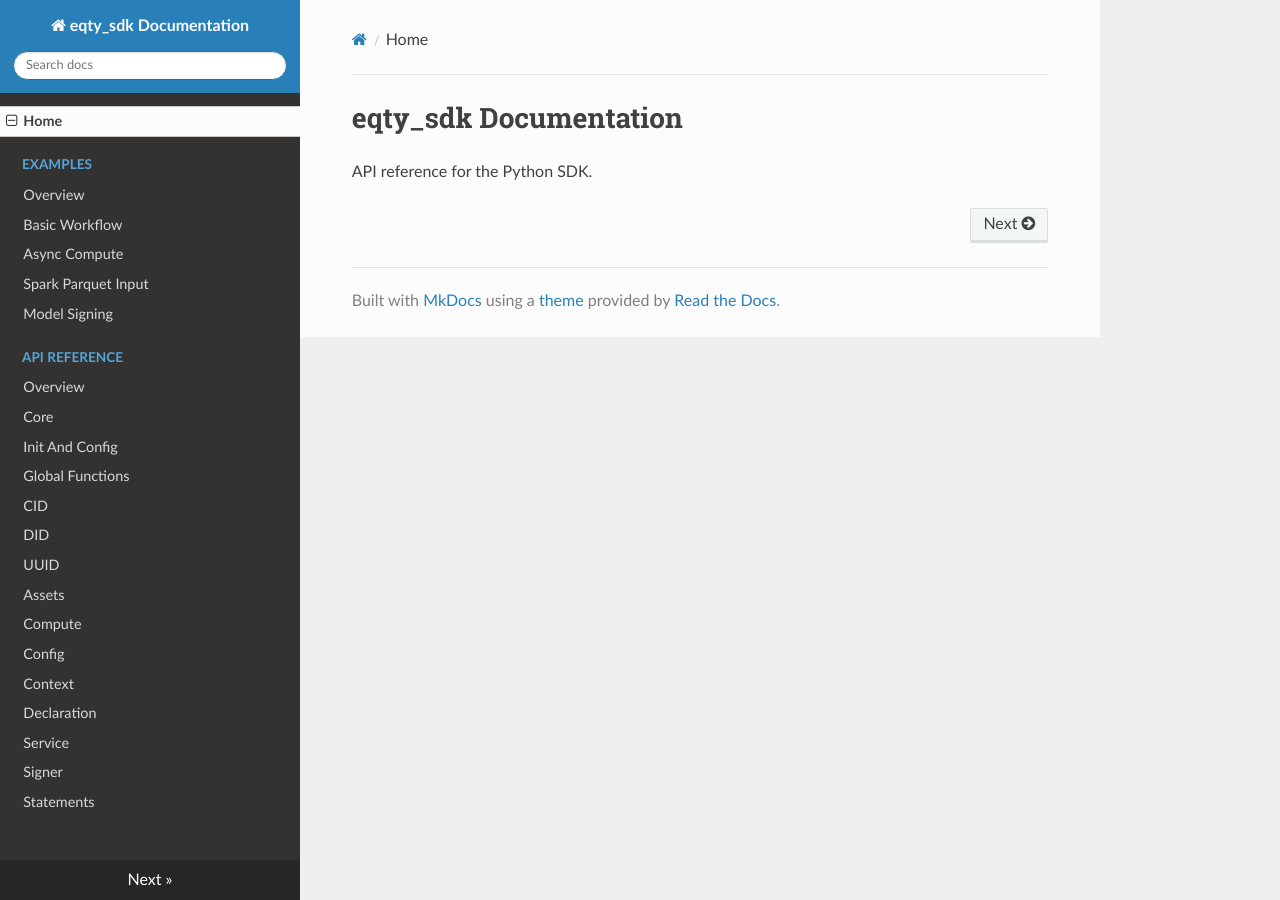
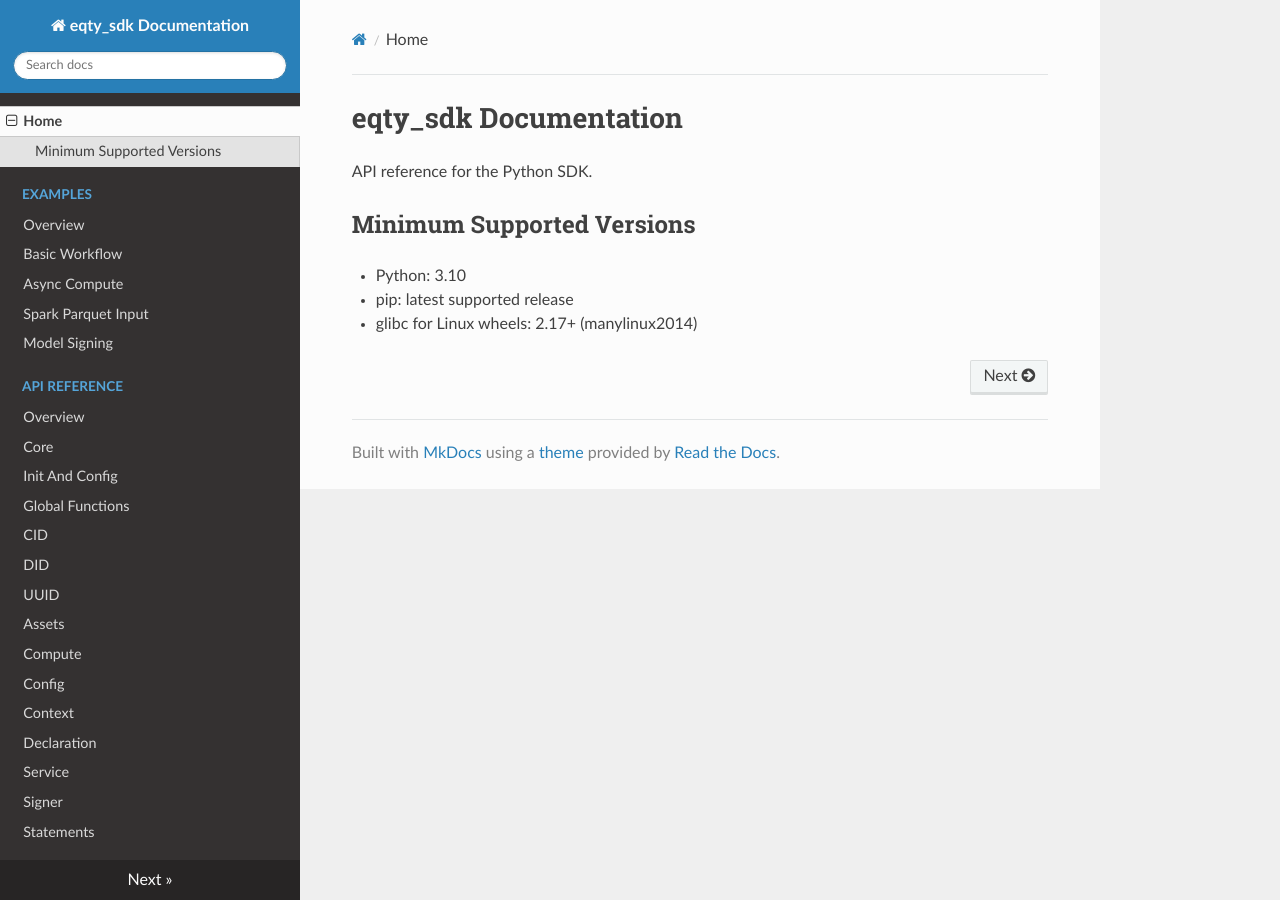
Before and after one commit to eqtylab/integrity-py, an MkDocs documentation site: the page built from docs/index.md, in a window 1280 px wide. Built offline with MkDocs 1.6.1, drawn with Linux system fonts in a browser that asks for light colours; nearby versions of some CDN libraries.

Commit message:
add min versions to docs

```diff
--- a/docs/index.md
+++ b/docs/index.md
@@ -1,3 +1,9 @@
 # eqty_sdk Documentation
 
 API reference for the Python SDK.
+
+## Minimum Supported Versions
+
+- Python: 3.10
+- pip: latest supported release
+- glibc for Linux wheels: 2.17+ (manylinux2014)
```
